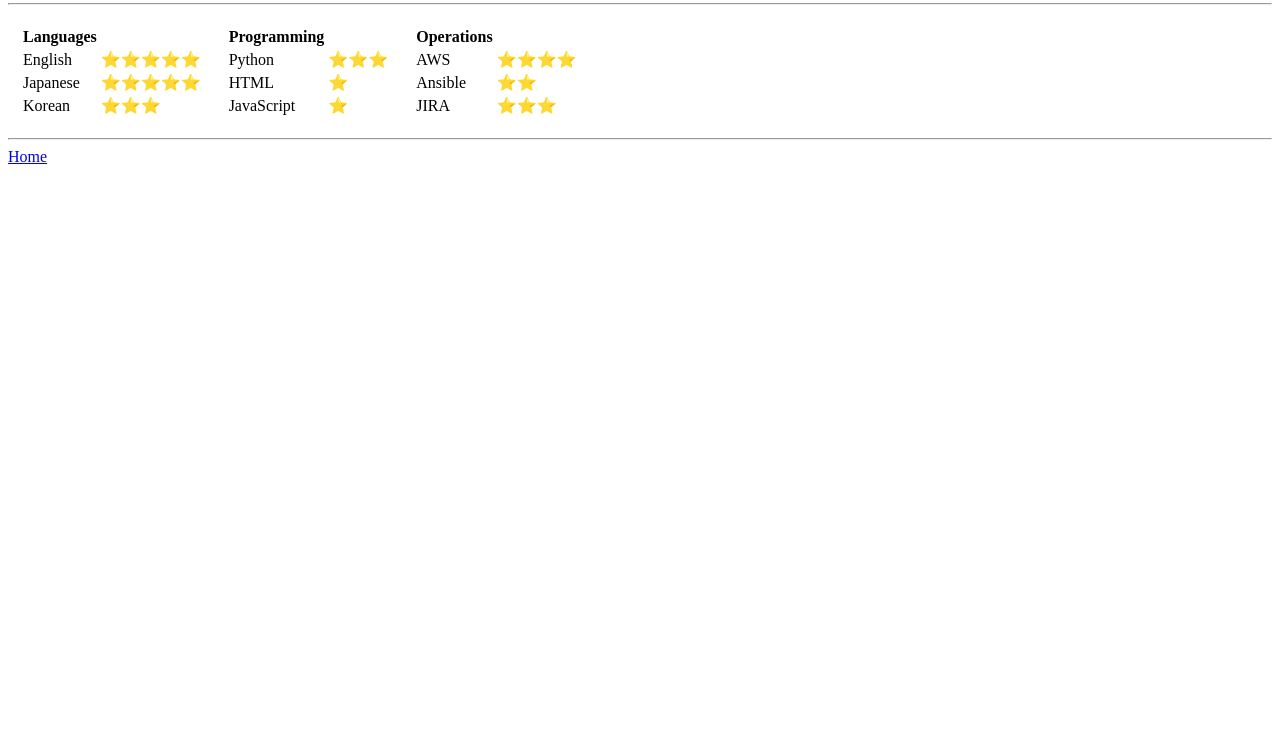
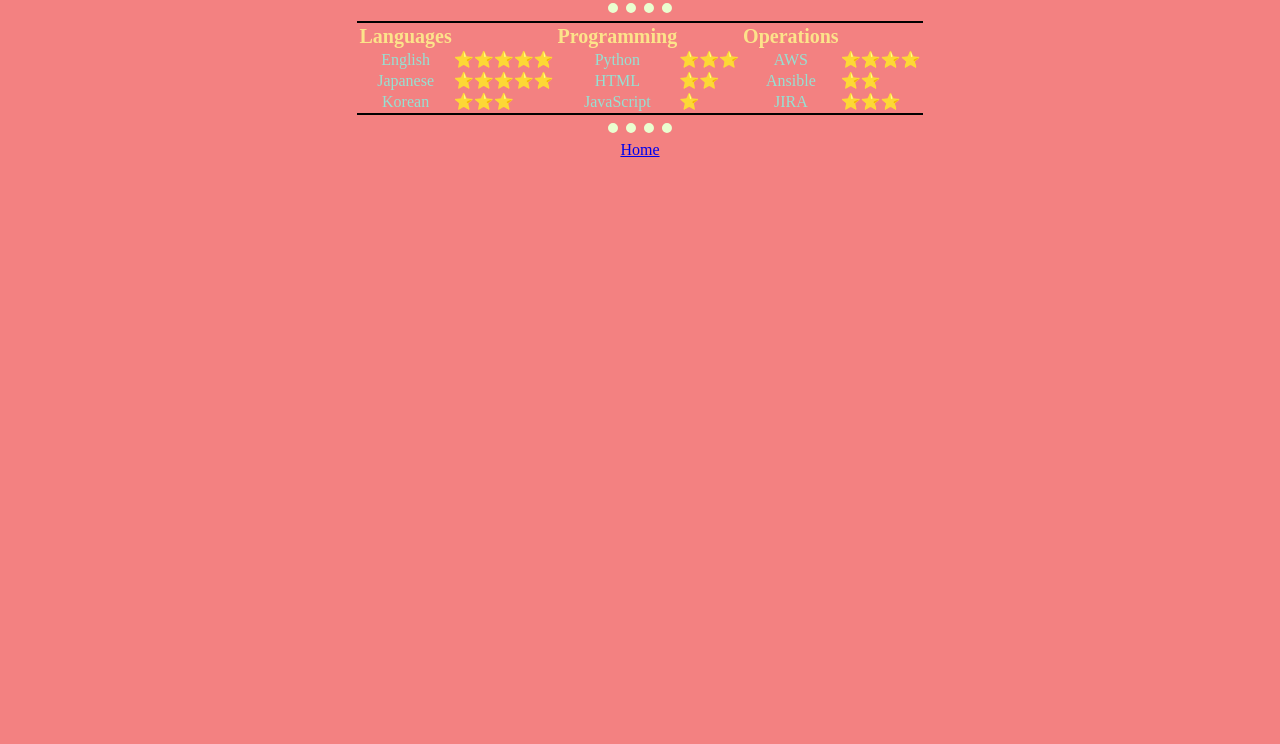
Before and after one commit to Nustinian/web-development-bootcamp-course, a plain HTML site: page HTML - Personal Site/skills.html in a window 1280 px wide. Shown: the part 56-800 px from the top of the page. Drawn offline with Linux system fonts and the light colour scheme.

Commit message:
200218 - couldn't get partial borders on table cells... but did some other things I guess.

```diff
--- /dev/null
+++ b/HTML - Personal Site/css/styles.css
@@ -0,0 +1,40 @@
+body {
+    background-color: #f38181;
+    text-align: center;
+}
+table {
+    margin: 0 auto;
+
+}
+h1 {
+    color: #fce38a;
+}
+h3 {
+    color: #eaffd0;
+}
+hr {
+    border-style: dotted none none;
+    border-width: 10px;
+    width: 5%;
+    align-content: start;
+    border-color: #eaffd0;
+}
+th {
+    font-size: 20px;
+}
+table {
+    border-collapse: collapse;
+}
+.skillstable {
+    border: 0 solid;
+    border-width: 2px 0;
+}
+.skill {
+    color: #95e1d3;
+}
+.rating {
+    text-align: left;
+}
+.skillgroup {
+    color: #fce38a;
+}
--- a/HTML - Personal Site/skills.html
+++ b/HTML - Personal Site/skills.html
@@ -2,68 +2,69 @@
 <html>
     <head>
         <title>Skills</title>
+        <link rel="stylesheet" type="text/css" href="css/styles.css">
         <meta charset="utf-8">
     </head>
     <body>
         <h3>Skills</h3>
         <hr>
-        <table cellpadding='10'>
+        <table class="skillstable">
             <tr>
                 <td><table><thead>
                     <tr>
-                        <th>Languages</th>
+                        <th class="skillgroup">Languages</th>
                     </tr>
                 </thead>
                 <tbody>
                     <tr>
-                        <td>English</td>
-                        <td>⭐⭐⭐⭐⭐</td>
+                        <td class="skill">English</td>
+                        <td class="rating">⭐⭐⭐⭐⭐</td>
                     </tr>
-                    <tr>
-                        <td>Japanese</td>
-                        <td>⭐⭐⭐⭐⭐</td>
+                    <tr class="nottop">
+                        <td class="skill">Japanese</td>
+                        <td class="rating">⭐⭐⭐⭐⭐</td>
                     </tr>
-                    <tr>
-                        <td>Korean</td>
-                        <td>⭐⭐⭐</td>
+                    <tr class="nottop">
+                        <td class="skill">Korean</td>
+                        <td class="rating">⭐⭐⭐</td>
                     </tr>
                 </tbody></table></td>
                 <td><table><thead>
                     <tr>
-                        <th>Programming</th>
+                        <th class="skillgroup">Programming</th>
                     </tr>
                 </thead>
                 <tbody>
                     <tr>
-                        <td>Python</td>
-                        <td>⭐⭐⭐</td>
+                        <td class="skill">Python</td>
+                        <td class="rating">⭐⭐⭐</td>
                     </tr>
-                    <tr>
-                        <td>HTML</td>
-                        <td>⭐</td>
+                    <tr class="nottop">
+                        <td class="skill">HTML</td>
+                        <td class="rating">⭐⭐</td>
                     </tr>
-                    <tr>
-                        <td>JavaScript</td>
-                        <td>⭐</td>
+                    <tr class="nottop">
+                        <td class="skill">JavaScript</td>
+                        <td class="rating">⭐</td>
                     </tr>
                 </tbody></table></td>
                 <td><table><thead>
                     <tr>
-                        <th>Operations</th>
+                        <th class="skillgroup">Operations</th>
                     </tr>
                 </thead>
                 <tbody>
                     <tr>
-                        <td>AWS</td>
-                        <td>⭐⭐⭐⭐</td>
+                        <td class="skill">AWS</td>
+                        <td class="rating">⭐⭐⭐⭐</td>
                     </tr>
-                    <tr>
-                        <td>Ansible</td>
-                        <td>⭐⭐</td>
+                    <tr class="nottop">
+                        <td class="skill">Ansible</td>
+                        <td class="rating">⭐⭐</td>
                     </tr>
-                    <tr>
-                        <td>JIRA</td>
-                        <td>⭐⭐⭐</td>
+                    <tr class="nottop">
+                        <td class="skill">JIRA</td>
+                        <td class="rating">⭐⭐⭐</td>
                     </tr>
                 </tbody></table></td>
             </tr>
```
Also changed, not shown: HTML - Personal Site/cities.html (+1 -0 lines), HTML - Personal Site/contact.html (+1 -0 lines), HTML - Personal Site/index.html (+2 -1 lines), HTML - Personal Site/likes.html (+1 -0 lines).
